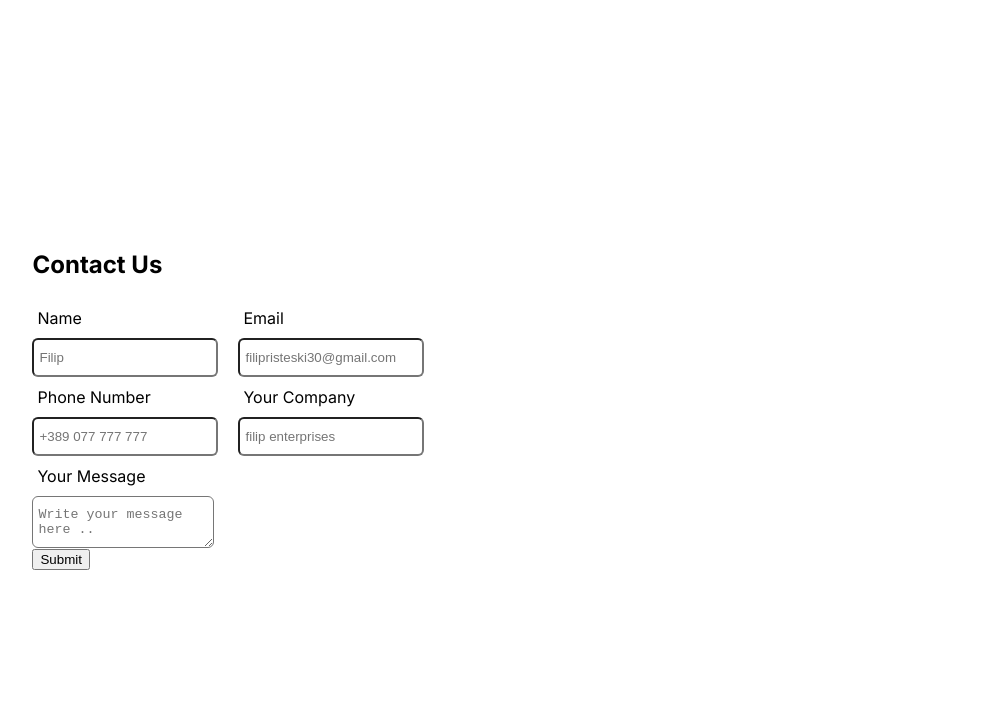
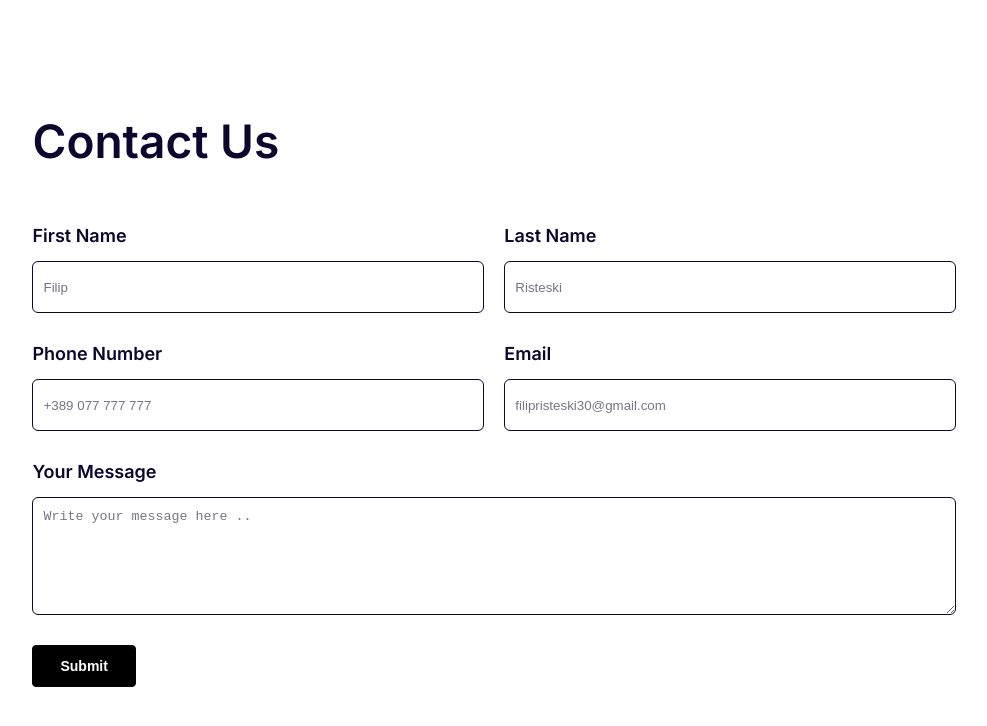
Before and after one commit to filipristeski23/Project_Tasks, a React (Vite) app: page / in a window 1280 px wide. Shown: the top 726 px of the page, without its empty margins (16-1003 px from the left). Built offline with nearby package versions, Linux system fonts and the light colour scheme.

Commit message:
Finished working on the ContactForm Component

```diff
--- a/src/App.jsx
+++ b/src/App.jsx
@@ -1,5 +1,6 @@
 import GlobalStyles from "./styles/GlobalStyles";
 import MainSectionContainer from "./containers/MainSectionContainer";
+import styled from "styled-components";
 
 function App() {
   return (
--- a/src/components/ContactForm.jsx
+++ b/src/components/ContactForm.jsx
@@ -1,40 +1,96 @@
 import styled from "styled-components";
 
-const Div = styled.div``;
+const Div = styled.div`
+  width: 100vw;
+  padding-left: 3.031rem;
+`;
 
 const Input = styled.input`
-  padding: 10px 0 10px 5px;
   border-radius: 0.375rem;
+  padding: 0.313rem 0.313rem 0.313rem 0.626rem;
+  border: 0.5px solid #0d062d;
+  height: 2.5rem;
+
+  &::placeholder {
+    color: #787486;
+  }
 `;
 
 const Div2 = styled.div`
   display: flex;
   flex-direction: row;
   gap: 20px;
+  width: 100%;
+  padding-top: 15px;
 `;
 const Div3 = styled.div`
   display: flex;
   flex-direction: column;
+  width: 100%;
 `;
 
 const Textarea = styled.textarea`
-  padding: 10px 0 10px 5px;
+  padding: 0.626rem 0.313rem 0.313rem 0.626rem;
   border-radius: 0.375rem;
+  border: 0.5px solid #0d062d;
+  height: 6.25rem;
+
+  &::placeholder {
+    color: #787486;
+  }
 `;
 
 const Label = styled.label`
-  padding: 10px 0 10px 5px;
+  padding: 15px 0 15px 0px;
+  font-size: 1.125rem;
+  color: #0d062d;
+  font-weight: 600;
+`;
+
+const H2 = styled.h2`
+  margin: 0;
+  font-size: 2.875rem;
+  font-weight: 600;
+  color: #0d062d;
+  padding-bottom: 1.625rem;
+`;
+
+const Form = styled.form`
+  width: 75%;
+`;
+
+const Button = styled.button`
+  background-color: black;
+  border-radius: 0.25rem;
+  text-decoration: none;
+  color: white;
+  font-weight: 600;
+  margin-top: 1.875rem;
+  font-size: 0.875rem;
+  padding: 0.75rem 1.688rem;
+  border: 1px solid black;
+  cursor: pointer;
 `;
 
 function ContactForm() {
   return (
     <Div>
-      <h2>Contact Us</h2>
-      <form>
+      <H2>Contact Us</H2>
+      <Form>
         <Div2>
           <Div3>
-            <Label>Name</Label>
+            <Label>First Name</Label>
             <Input type="text" name="name" placeholder="Filip " />
+          </Div3>
+          <Div3>
+            <Label>Last Name</Label>
+            <Input type="text" name="last name" placeholder="Risteski" />
+          </Div3>
+        </Div2>
+        <Div2>
+          <Div3>
+            <Label>Phone Number</Label>
+            <Input type="number" name="phone" placeholder="+389 077 777 777" />
           </Div3>
           <Div3>
             <Label>Email</Label>
@@ -47,16 +103,6 @@ function ContactForm() {
         </Div2>
         <Div2>
           <Div3>
-            <Label>Phone Number</Label>
-            <Input type="number" name="phone" placeholder="+389 077 777 777" />
-          </Div3>
-          <Div3>
-            <Label>Your Company</Label>
-            <Input type="text" name="company" placeholder="filip enterprises" />
-          </Div3>
-        </Div2>
-        <Div2>
-          <Div3>
             <Label>Your Message</Label>
             <Textarea
               name="paragraph"
@@ -64,8 +110,8 @@ function ContactForm() {
             />
           </Div3>
         </Div2>
-        <button type="submit">Submit</button>
-      </form>
+        <Button type="submit">Submit</Button>
+      </Form>
     </Div>
   );
 }
--- a/src/containers/MainSectionContainer.jsx
+++ b/src/containers/MainSectionContainer.jsx
@@ -5,7 +5,7 @@ const Div = styled.div`
   display: flex;
   align-items: center;
   height: 100vh;
-  padding-left: 3.031rem;
+  width: 100vw;
 `;
 
 function MainSectionContainer() {
```
